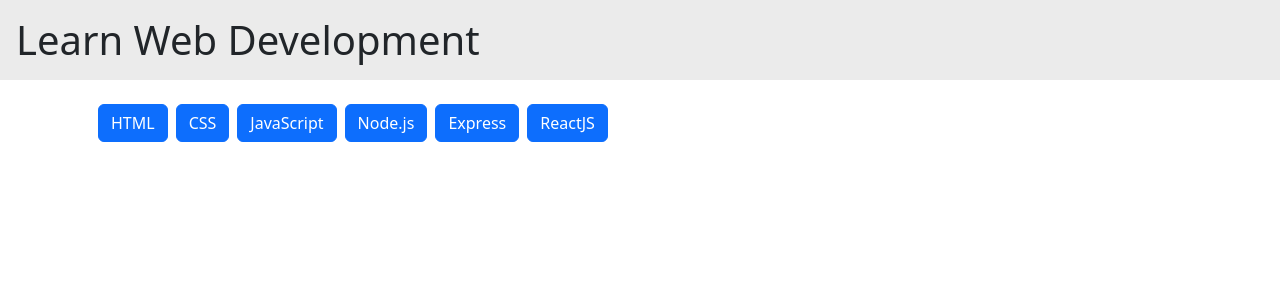
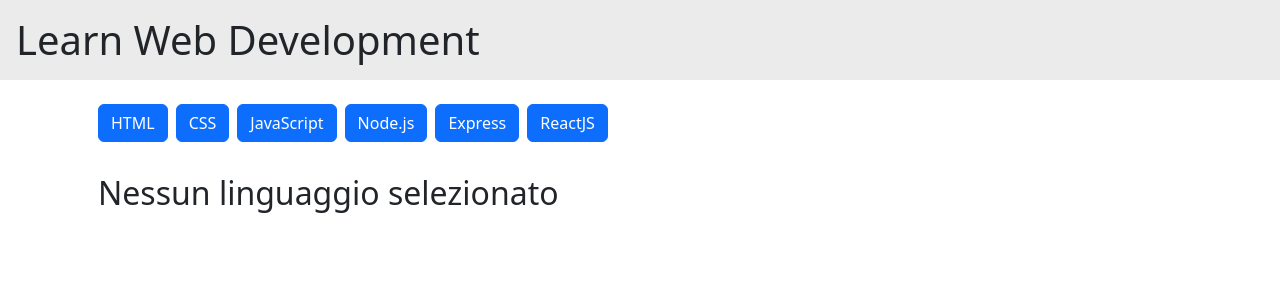
Before and after one commit to Alessandro-Fiora/react-use-state, a React (Vite) app: page / in a window 1280 px wide. Shown: the top 300 px of the page. Built offline with nearby package versions, Linux system fonts and the light colour scheme.

Commit message:
Placeholder feature

```diff
--- a/src/components/layout/Main.jsx
+++ b/src/components/layout/Main.jsx
@@ -28,7 +28,9 @@
         </div>
 
         {/* LANGUAGE CARDS */}
-        {languages.map((language, index) => (
+
+        {isSelected.includes(true) ? (
+          languages.map((language, index) => (
             <div
               key={language.id}
               className={"card p-3 m-3" + (isSelected[index] ? "" : " d-none")}
@@ -36,7 +38,10 @@
               <div className="card-title fw-bold">{language.title}</div>
               <div className="card-description">{language.description}</div>
             </div>
-        ))}
+          ))
+        ) : (
+          <h2 className="p-3">Nessun linguaggio selezionato</h2>
+        )}
       </div>
     </main>
   );
```
Lines whose indentation alone changed are shown as unchanged.
